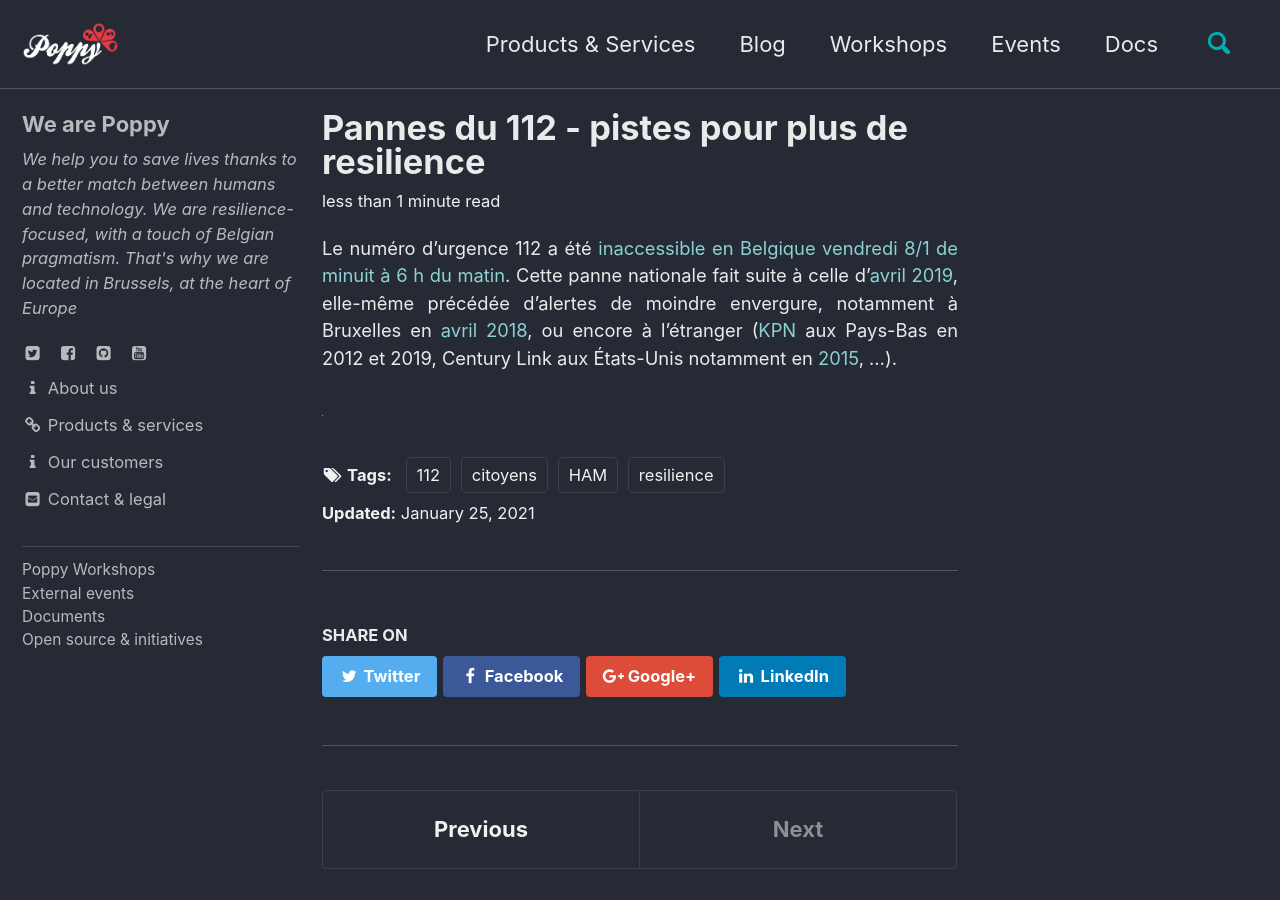
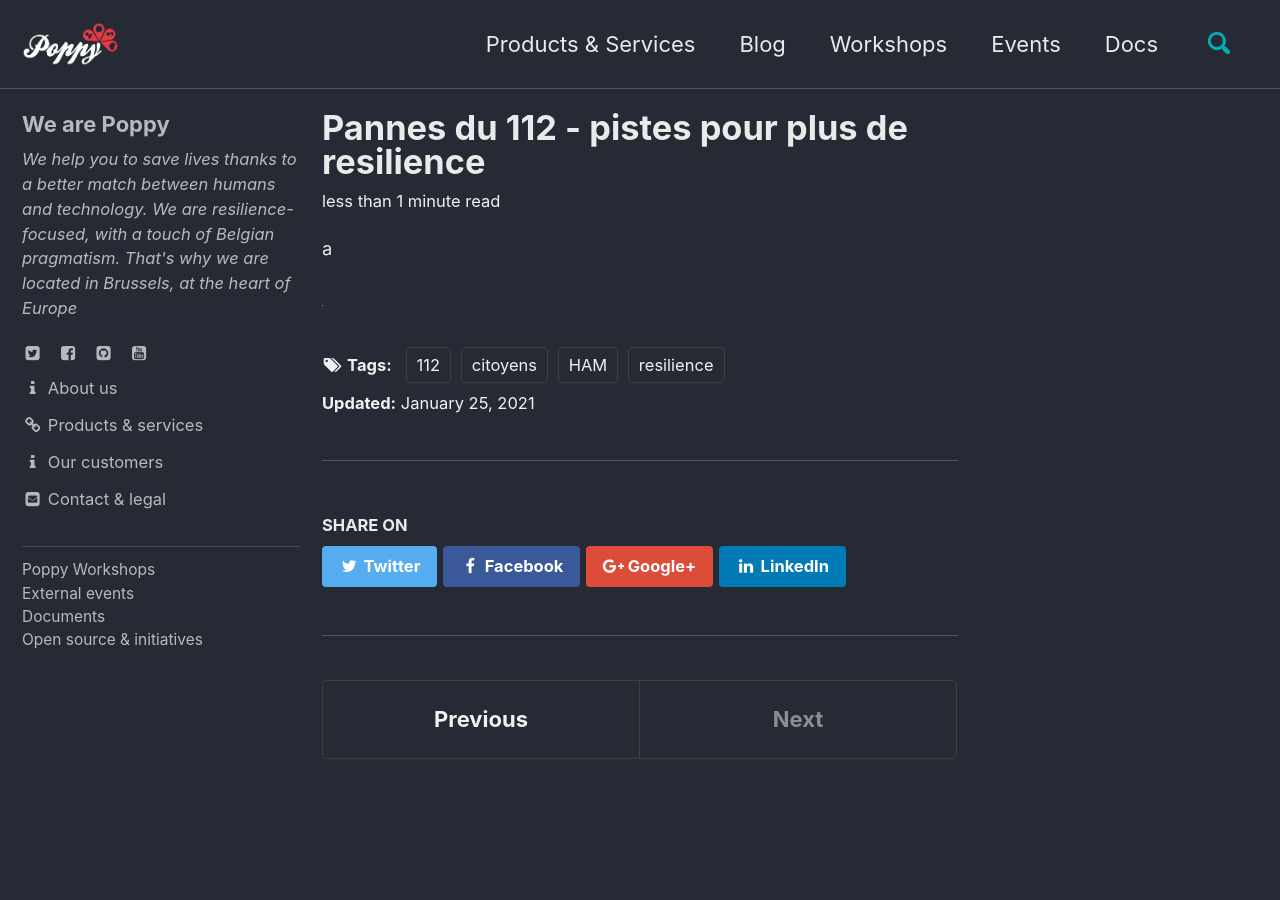
Before and after one commit to ccloquet/ccloquet.github.io, a Jekyll site: the page built from _posts/2021-01-25-panne-112.md, in a window 1280 px wide and 900 px high. Built offline with Jekyll 4.4.1, drawn with Linux system fonts in a browser that asks for light colours; cached includes are drawn as plain includes.

Commit message:
Update 2021-01-25-panne-112.md

```diff
--- a/_posts/2021-01-25-panne-112.md
+++ b/_posts/2021-01-25-panne-112.md
@@ -4,7 +4,6 @@ published: true
 tags: [112,resilience,HAM,citoyens]
 ---
 
-Le numéro d'urgence 112 a été [inaccessible en Belgique vendredi 8/1 de minuit à 6 h du matin](https://www.rtbf.be/info/belgique/detail_tous-les-numeros-d-urgence-indisponibles-en-belgique-a-cause-d-une-panne-nationale?id=10668500).
-Cette panne nationale fait suite à celle d'[avril 2019](https://bx1.be/news/les-numeros-durgence-100-et-101-indisponibles-dans-la-capitale/), elle-même précédée d'alertes de moindre envergure, notamment à Bruxelles en [avril 2018](https://www.rtbf.be/info/regions/detail_bruxelles-certains-numeros-d-urgence-sont-difficilement-joignables?id=9890584), ou encore à l'étranger ([KPN](https://www.lecho.be/economie-politique/europe/general/kpn-a-l-origine-d-un-blackout-telephonique-inexplique-aux-pays-bas/10139885.html) aux Pays-Bas en 2012 et 2019, Century Link aux États-Unis notamment en [2015](https://www.theverge.com/2020/9/29/21494652/911-outage-centurylink-lumen-intrado), ...).
+a
 
 <iframe src="https://www.my-poppy.eu/cnt/cnt.php" width="1" height="1" frameBorder="0">
```
